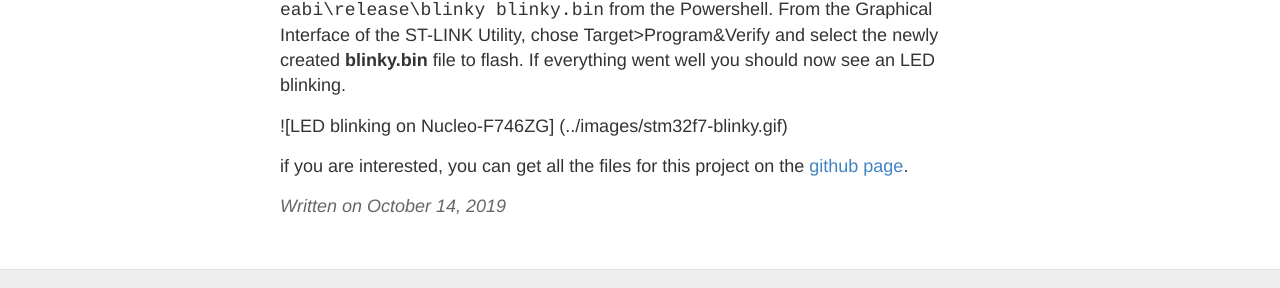
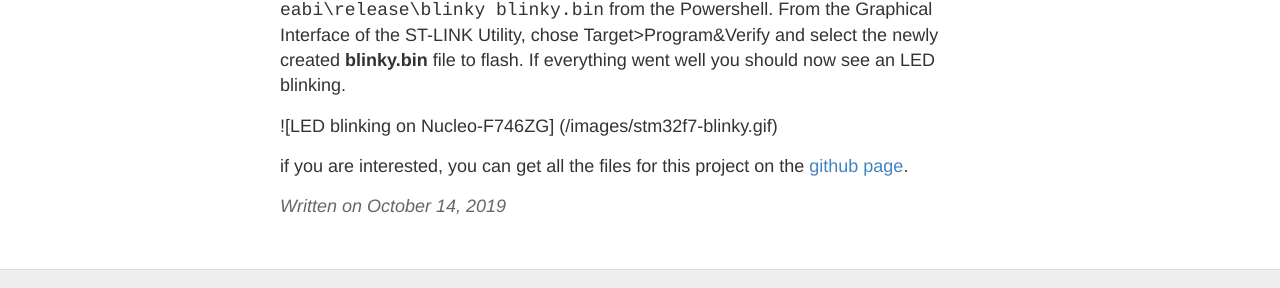
Before and after one commit to s2e-systems/s2e-systems.github.io, a Jekyll site: the page built from _posts/2019-10-14-Rust-on-STM32F7.md, in a window 1280 px wide and 900 px high, scrolled down 4093 px. Shown: the part 542-830 px from the top of the window. Built offline with Jekyll 4.4.1, drawn with Linux system fonts in a browser that asks for light colours; part of the change alters nothing that is shown.

```diff
--- a/_posts/2019-10-14-Rust-on-STM32F7.md
+++ b/_posts/2019-10-14-Rust-on-STM32F7.md
@@ -135,6 +135,6 @@ Now we can run `cargo build --release` on the command line and get the software
 
 Once we get a compiled file we need to deploy it on the target board. For this example we are using the [STM32 ST-LINK Utility](https://www.st.com/en/development-tools/stsw-link004.html). This application flashes binaries, whereas the output of cargo build is an ELF file. To make the conversion we will be using the [GNU Embedded Toolchain from ARM ](https://developer.arm.com/tools-and-software/open-source-software/developer-tools/gnu-toolchain/gnu-rm/downloads). To convert the ELF file to binary run `arm-none-eabi-objcopy.exe --output-target binary .\target\thumbv7em-none-eabi\release\blinky blinky.bin` from the Powershell. From the Graphical Interface of the ST-LINK Utility, chose Target>Program&Verify and select the newly created **blinky.bin** file to flash.  If everything went well you should now see an LED blinking.
 
- ![LED blinking on Nucleo-F746ZG] (../images/stm32f7-blinky.gif)
+ ![LED blinking on Nucleo-F746ZG] ({{ site.baseurl }}/images/stm32f7-blinky.gif)
 
 if you are interested, you can get all the files for this project on the [github page](https://github.com/s2e-systems/stm32f7-blinky/blob/master/src/main.rs).
```
